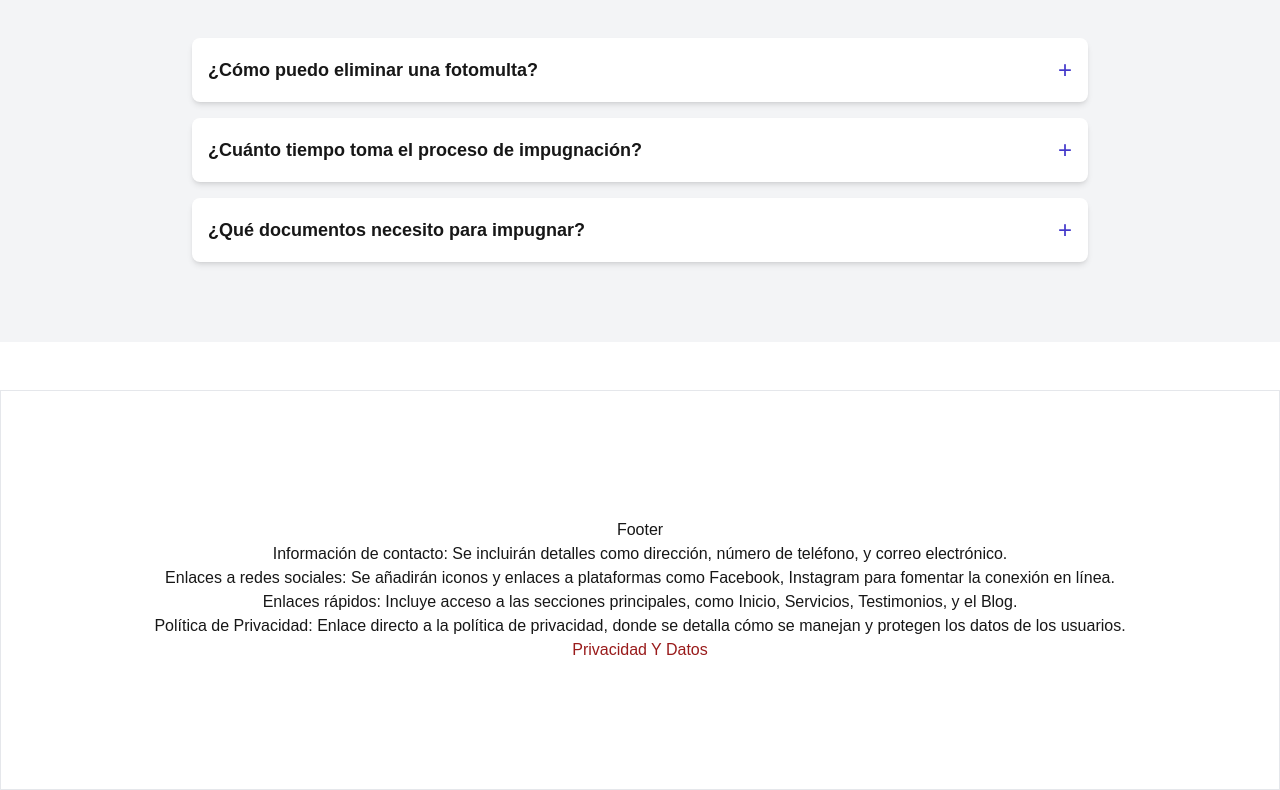
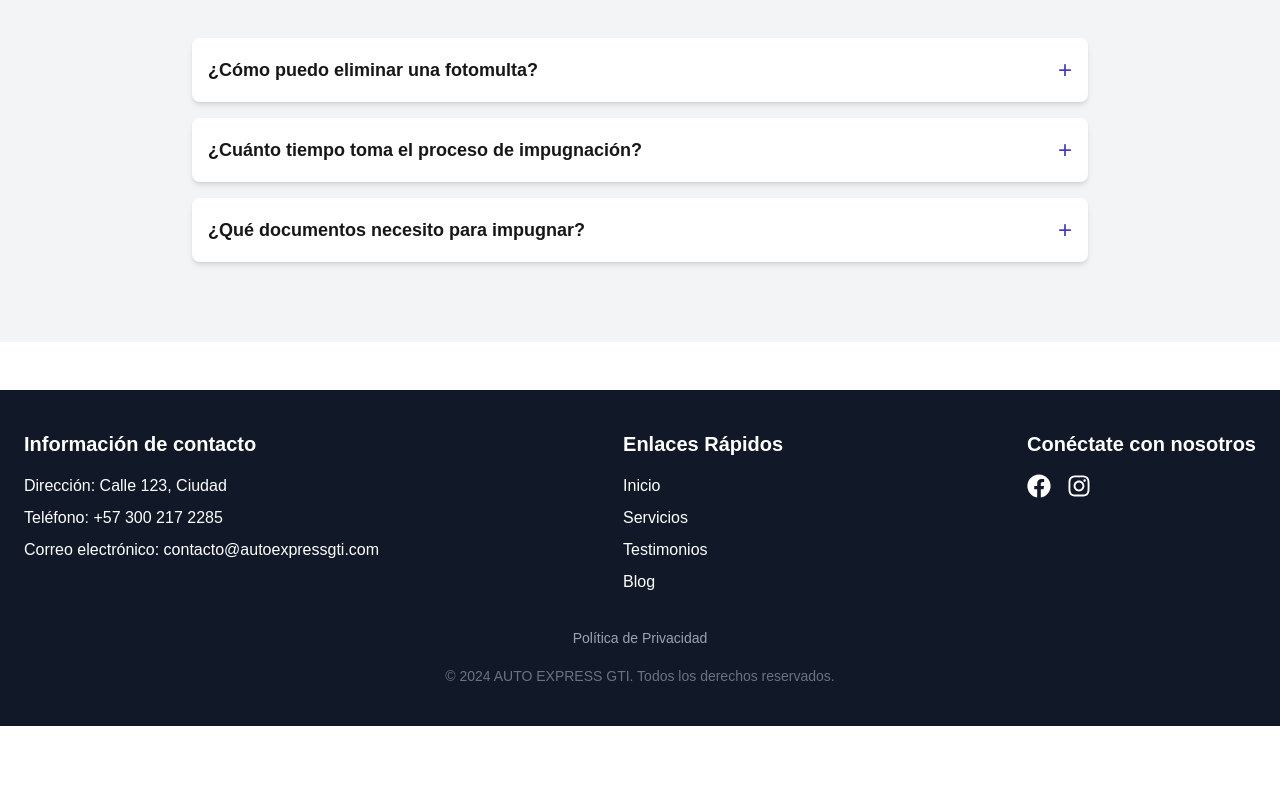
Before and after one commit to AutoExpressGTI/autoexpressWebsite, a Next.js app: page / in a window 1280 px wide. Shown: the part 3846-4636 px from the top of the page. After the commit the page ends 4572 px from the top, so only its background shows below. Built offline with nearby package versions, Linux system fonts and the light colour scheme.

Commit message:
footer base

```diff
--- a/package.json
+++ b/package.json
@@ -12,7 +12,8 @@
     "framer-motion": "^11.11.9",
     "next": "14.2.15",
     "react": "^18",
-    "react-dom": "^18"
+    "react-dom": "^18",
+    "react-icons": "^5.3.0"
   },
   "devDependencies": {
     "@types/node": "^20",
--- a/src/app/components/footer.tsx
+++ b/src/app/components/footer.tsx
@@ -1,15 +1,63 @@
-import Link from 'next/link'
-import React from 'react'
+import Link from 'next/link';
+import React from 'react';
+import { FaFacebook, FaInstagram } from 'react-icons/fa';
 
 export const Footer = () => {
   return (
-    <div className='w-full h-[50vh] flex flex-col items-center justify-center border'>
-            <h1>Footer</h1>
-            <p> <span>Información de contacto:</span> Se incluirán detalles como dirección, número de teléfono, y correo electrónico.</p>
-            <p><span>Enlaces a redes sociales:</span> Se añadirán iconos y enlaces a plataformas como Facebook, Instagram para fomentar la conexión en línea.</p>
-            <p><span>Enlaces rápidos:</span> Incluye acceso a las secciones principales, como Inicio, Servicios, Testimonios, y el Blog.</p>
-            <p><span>Política de Privacidad: </span>Enlace directo a la política de privacidad, donde se detalla cómo se manejan y protegen los datos de los usuarios.</p>
-            <Link href='/privacidad' className='text-red-800'>Privacidad Y Datos</Link>
-    </div>
-  )
-}
+    <footer className="w-full bg-gray-900 text-white py-10">
+      <div className="container mx-auto flex flex-col lg:flex-row justify-between items-center lg:items-start px-6 space-y-8 lg:space-y-0">
+        {/* Sección de Información de Contacto */}
+        <div className="flex flex-col items-center lg:items-start">
+          <h3 className="text-xl font-semibold mb-4">Información de contacto</h3>
+          <p className="mb-2">Dirección: Calle 123, Ciudad</p>
+          <p className="mb-2">Teléfono: +57 300 217 2285</p>
+          <p>Correo electrónico: contacto@autoexpressgti.com</p>
+        </div>
+
+        {/* Sección de Enlaces Rápidos */}
+        <div className="flex flex-col items-center lg:items-start">
+          <h3 className="text-xl font-semibold mb-4">Enlaces Rápidos</h3>
+          <ul className="space-y-2">
+            <li>
+              <Link href="/" className="hover:text-gray-400">Inicio</Link>
+            </li>
+            <li>
+              <Link href="/servicios" className="hover:text-gray-400">Servicios</Link>
+            </li>
+            <li>
+              <Link href="/testimonios" className="hover:text-gray-400">Testimonios</Link>
+            </li>
+            <li>
+              <Link href="/blog" className="hover:text-gray-400">Blog</Link>
+            </li>
+          </ul>
+        </div>
+
+        {/* Sección de Redes Sociales */}
+        <div className="flex flex-col items-center lg:items-start">
+          <h3 className="text-xl font-semibold mb-4">Conéctate con nosotros</h3>
+          <div className="flex space-x-4">
+            <a href="https://facebook.com" target="_blank" rel="noopener noreferrer" className="text-2xl hover:text-blue-500">
+              <FaFacebook />
+            </a>
+            <a href="https://instagram.com" target="_blank" rel="noopener noreferrer" className="text-2xl hover:text-pink-500">
+              <FaInstagram />
+            </a>
+          </div>
+        </div>
+      </div>
+
+      {/* Sección de Política de Privacidad */}
+      <div className="mt-8 text-center">
+        <Link href="/privacidad" className="text-sm text-gray-400 hover:text-gray-200">
+          Política de Privacidad
+        </Link>
+      </div>
+
+      {/* Copyright */}
+      <div className="mt-4 text-center text-sm text-gray-500">
+        © 2024 AUTO EXPRESS GTI. Todos los derechos reservados.
+      </div>
+    </footer>
+  );
+};
```
Also changed, not shown: 1 other file (tests, documents, lock files or other folders).
